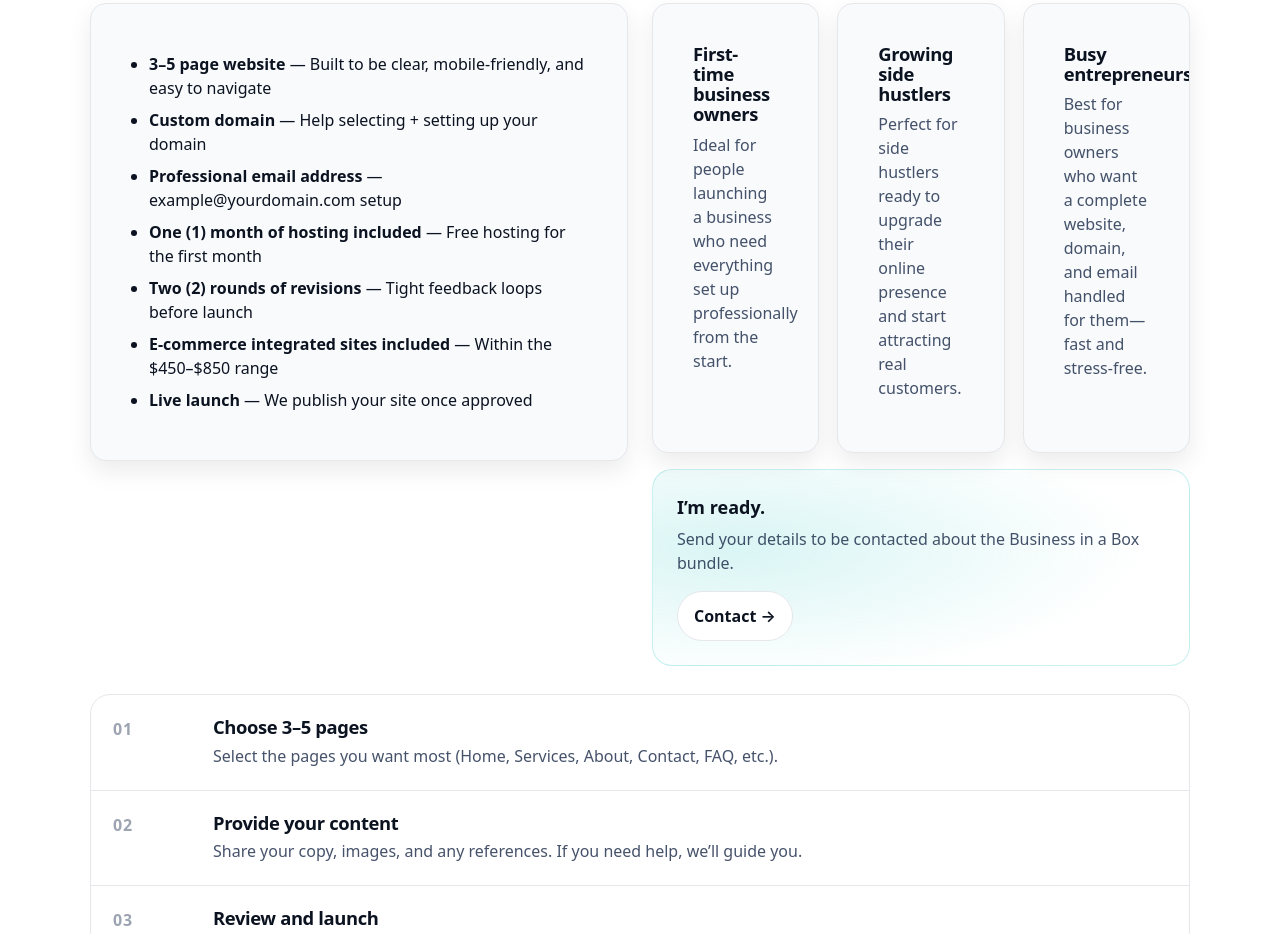
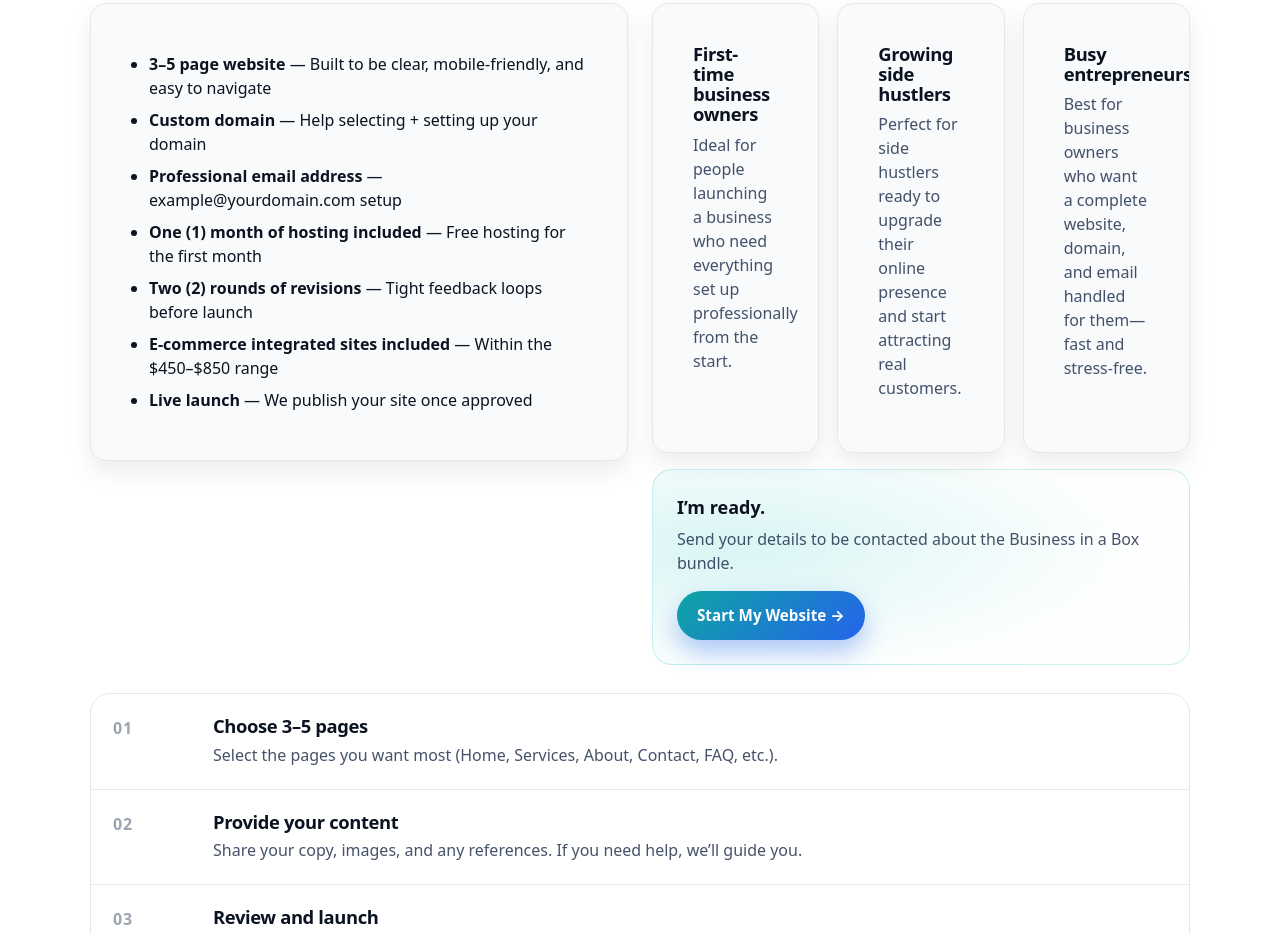
Before and after one commit to cerinavia89-cmd/DOTCOM-Website, a plain HTML site: page business-in-a-box.html in a window 1280 px wide. Shown: the part 1583-2517 px from the top of the page. Drawn offline with Linux system fonts and the light colour scheme.

Commit message:
Update business-in-a-box.html

```diff
--- a/business-in-a-box.html
+++ b/business-in-a-box.html
@@ -51,7 +51,7 @@
 </div>
 <p>A streamlined way to get online with a clean, professional 2‑page site.</p>
 <div class="drawer-actions" style="margin-top:12px;">
-<a class="btn btn-primary" href="deal.html">View the Special</a>
+<a href="start.html" class="dc-btn dc-btn-primary">Start My Website →</a>
 <a class="btn btn-ghost" href="contact.html">Contact</a>
 </div>
 <p style="margin-top:10px;"><small>Hosting is available as an option after the first month.</small></p>
@@ -59,12 +59,12 @@
 <div class="drawer-card">
 <strong style="display:block;margin-bottom:6px;">Prefer details first?</strong>
 <p style="margin:0 0 10px 0;">Explore tiers, add-ons, and hosting options—no pricing shown outside the Special.</p>
-<a class="btn btn-ghost" href="services.html">Explore Services</a>
+<a href="packages.html" class="dc-btn dc-btn-secondary">View Packages</a>
 </div>
 <div class="drawer-card">
 <strong style="display:block;margin-bottom:6px;">Business in a Box Bundle</strong>
 <p style="margin:0 0 10px 0;">A bundled launch package with website + essentials—designed to get you online fast.</p>
-<a class="btn btn-ghost" href="business-in-a-box.html">View Business in a Box</a>
+<a href="start.html" class="dc-btn dc-btn-primary">Start My Website →</a>
 </div>
 
 </div>
@@ -143,7 +143,7 @@
 <strong>I’m ready.</strong>
 <p>Send your details to be contacted about the Business in a Box bundle.</p>
 </div>
-<a class="btn btn-primary" href="newyear-intake.html">Contact →</a>
+<a href="start.html" class="dc-btn dc-btn-primary">Start My Website →</a>
 </div>
 </div>
 </div>
```
